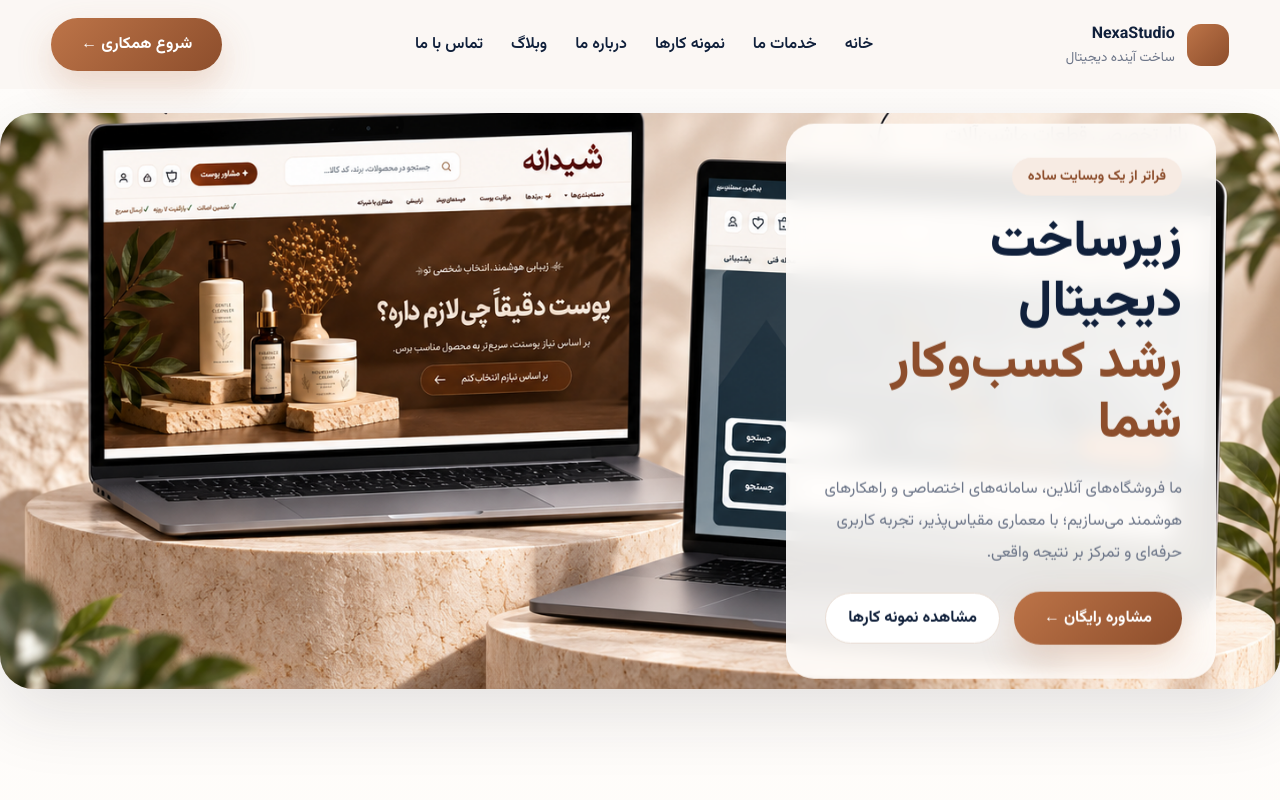
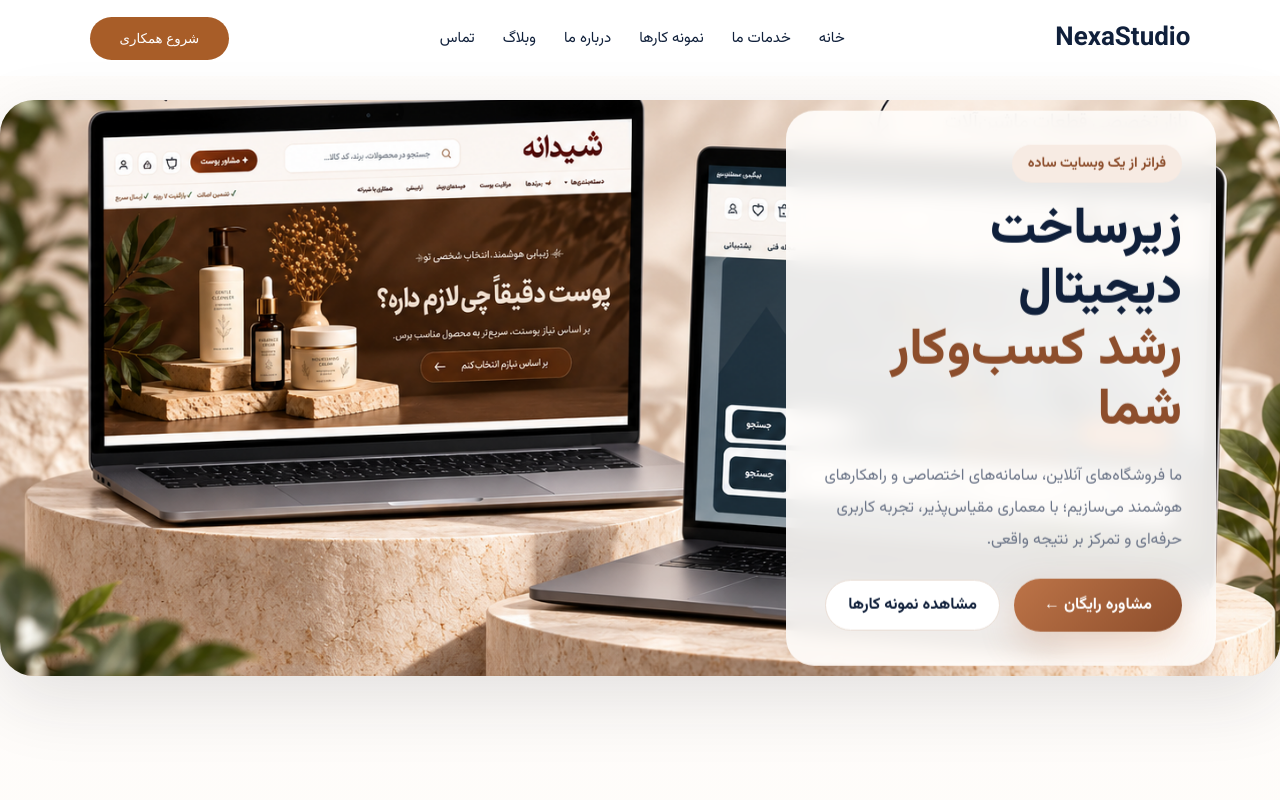
Before and after one commit to zohreksh/smartpilot, a Nuxt app: page / in a window 1280 px wide. Shown: the top 800 px of the page. Built offline with nearby package versions, Linux system fonts and the light colour scheme.

Commit message:
add premium header component

```diff
--- /dev/null
+++ b/components/SiteHeader.vue
@@ -0,0 +1,2 @@
+<template><header class="header"><strong>NexaStudio</strong><nav><a>خانه</a><a>خدمات ما</a><a>نمونه کارها</a><a>درباره ما</a><a>وبلاگ</a><a>تماس</a></nav><button>شروع همکاری</button></header></template>
+<style scoped>.header{height:76px;display:flex;align-items:center;justify-content:space-between;padding:0 7%;background:#fff}.header strong{font-size:26px}.header nav{display:flex;gap:28px;font-size:15px}.header button{border:0;border-radius:30px;padding:14px 30px;background:#a85d28;color:#fff}</style>
```
